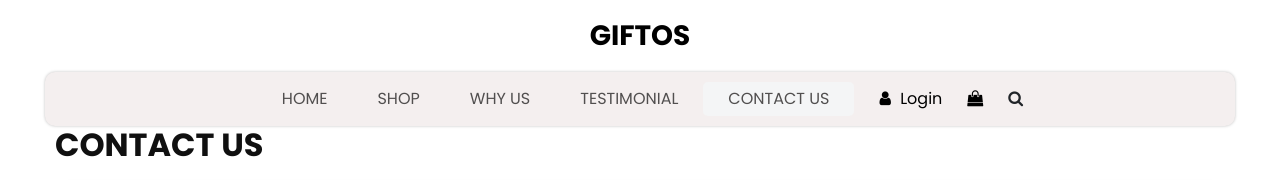
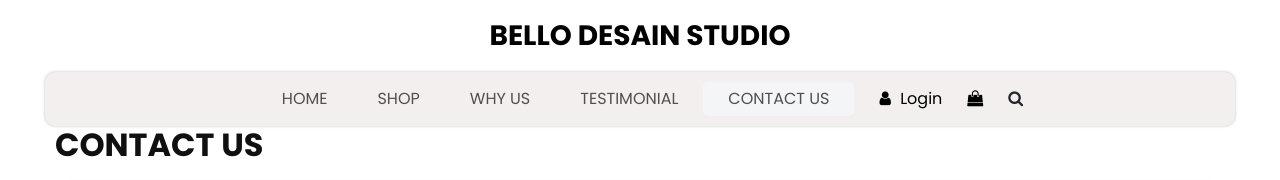
Before and after one commit to 2115101026BAKTIPRATAMA/Project-Bello-s-Shopp.github.io, a plain HTML site: page contact.html in a window 1280 px wide. Shown: the top 180 px of the page. Drawn offline with nearby package versions, Linux system fonts and the light colour scheme.

Commit message:
perubahan

```diff
--- a/contact.html
+++ b/contact.html
@@ -14,7 +14,7 @@
   <link rel="shortcut icon" href="images/logo.jpg" type="image/x-icon">
 
   <title>
-    Giftos
+    Bello Desain Studio
   </title>
 
   <!-- slider stylesheet -->
@@ -36,7 +36,7 @@
       <nav class="navbar navbar-expand-lg custom_nav-container ">
         <a class="navbar-brand" href="index.html">
           <span>
-            Giftos
+            Bello Desain Studio
           </span>
         </a>
         <button class="navbar-toggler" type="button" data-toggle="collapse" data-target="#navbarSupportedContent" aria-controls="navbarSupportedContent" aria-expanded="false" aria-label="Toggle navigation">
```
